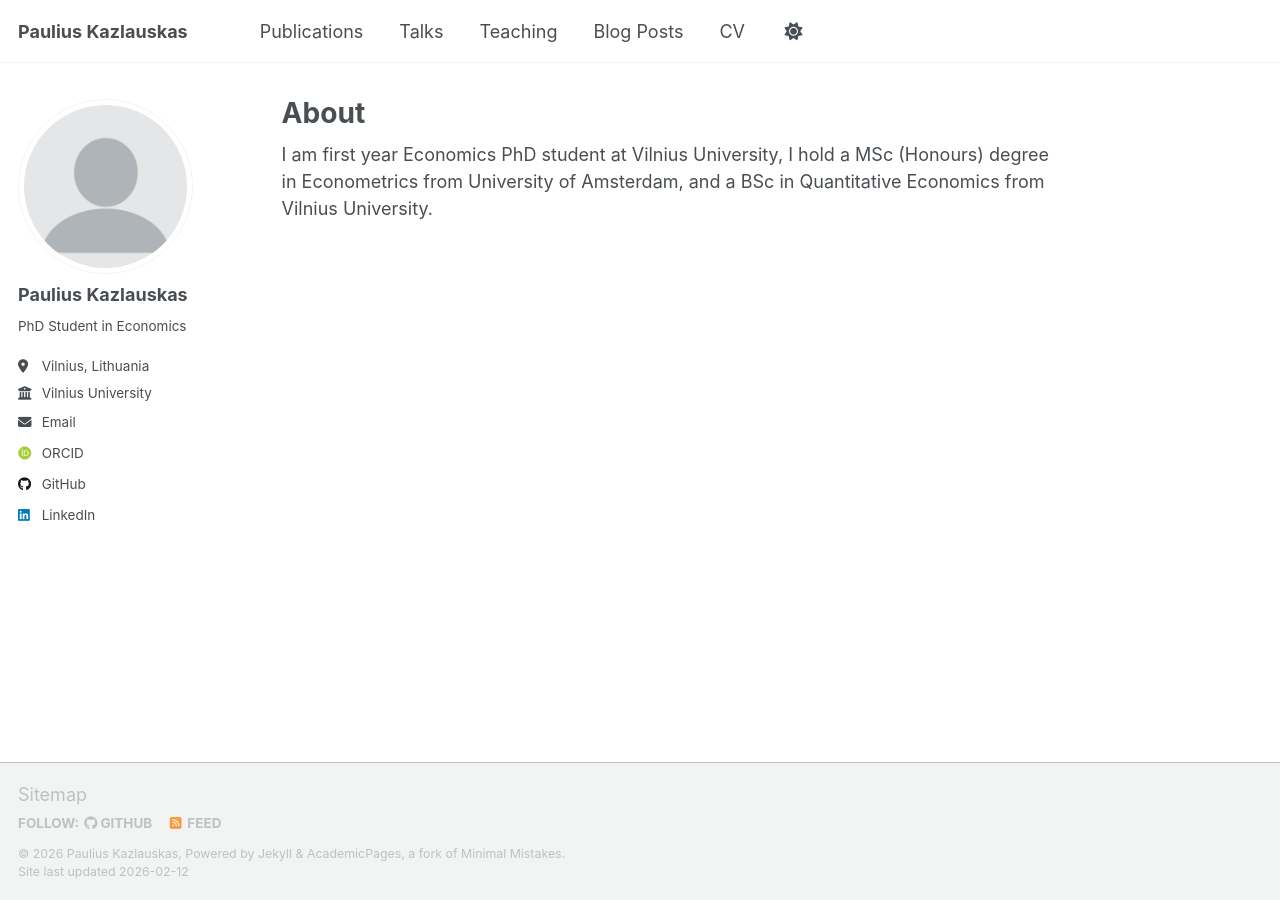
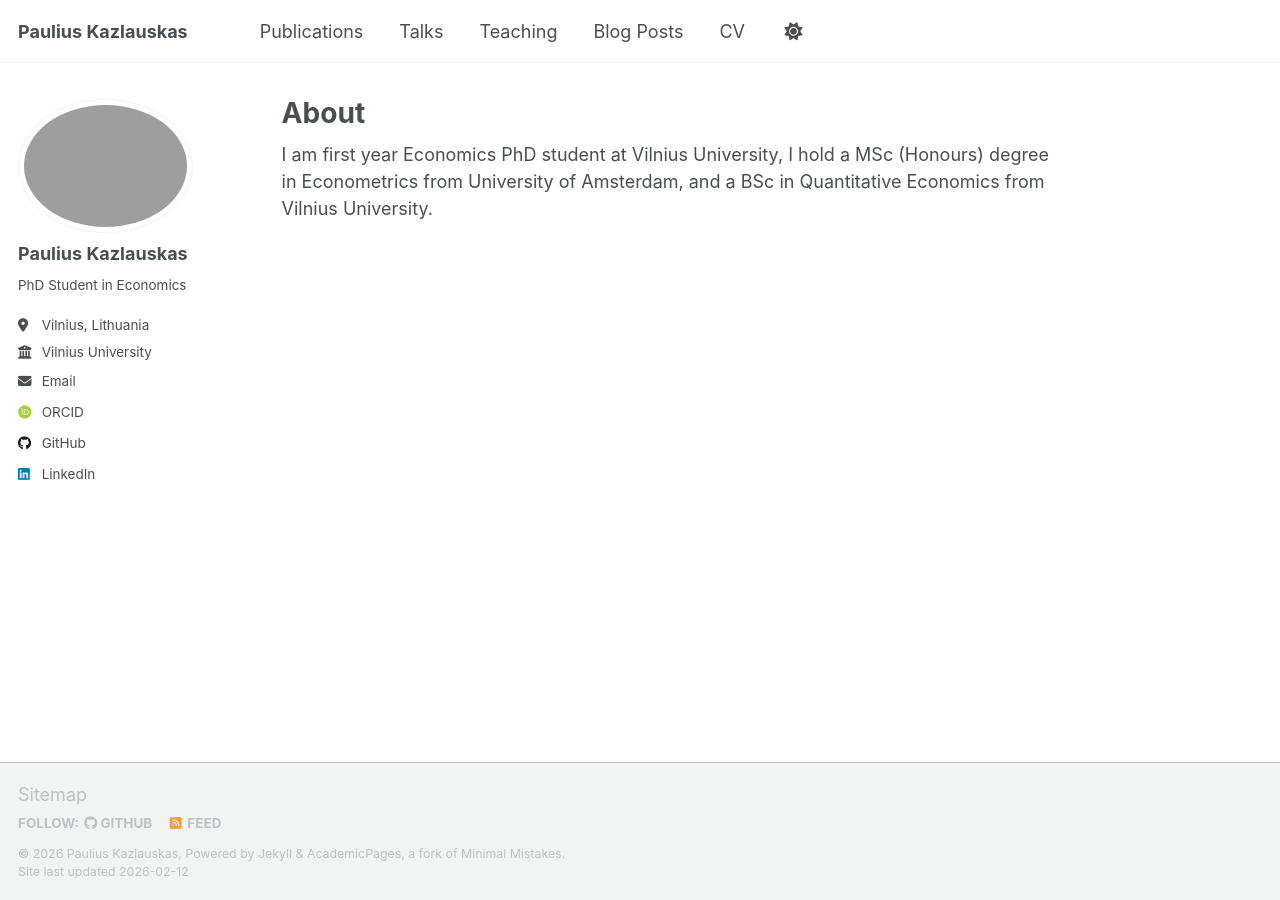
Before and after one commit to PauliusKaz/PauliusKaz.github.io, a Jekyll site: the page built from _pages/about.md, in a window 1280 px wide. Built offline with Jekyll 4.4.1, drawn with Linux system fonts in a browser that asks for light colours; some web fonts are replaced; a script that is not in the unit is left out.

Commit message:
Update author avatar image path in config

```diff
--- a/_config.yml
+++ b/_config.yml
@@ -23,7 +23,7 @@ repository               : "academicpages/academicpages.github.io"
 #               Additional customization can be done by editing /_includes/author-profile.html
 author:
   # Biographic information
-  avatar           : "profile.png"
+  avatar           : "images/Paulius_foto.jpg"
   name             : "Paulius Kazlauskas"
   pronouns         : # example: "she/her"
   bio              : "PhD Student in Economics"
```
